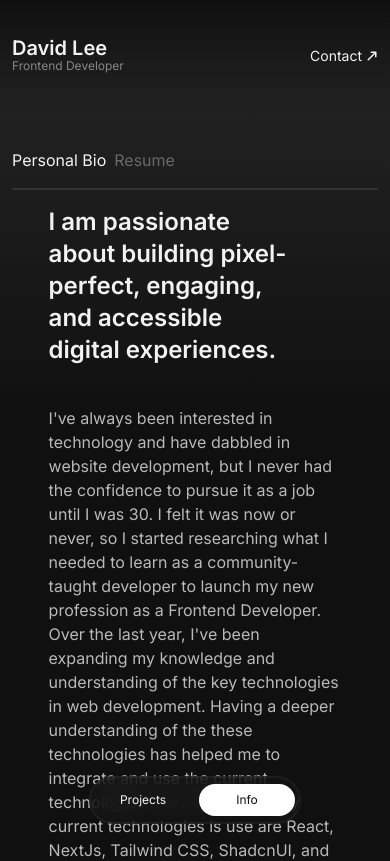
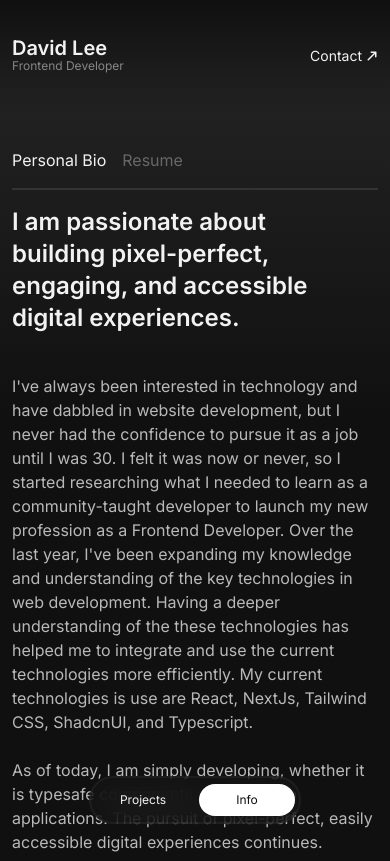
Before and after one commit to DLee1993/Portfolio, a Next.js app: page /info in a window 390 px wide. Shown: the top 861 px of the page. Built offline with nearby package versions, Linux system fonts and the light colour scheme.

Commit message:
added width restriction and margin x auto on tablet and desktop viewports

```diff
--- a/app/(pages)/info/page.tsx
+++ b/app/(pages)/info/page.tsx
@@ -13,7 +13,7 @@ export default function Page() {
         <section className="relative flex flex-col md:flex-row gap-y-4 md:gap-x-10">
             <aside className="sticky top-0 border-b-2 md:border-none border-csFadedWhite/10 py-4 min-w-36">
                 <h3 className="text-csFadedWhite hidden md:block text-sm">Index</h3>
-                <ul className="mt-5 flex flex-row md:flex-col gap-x-2 md:gap-y-2">
+                <ul className="mt-5 flex flex-row md:flex-col gap-x-4 md:gap-y-2">
                     <li
                         onClick={() => updateTabs(1)}
                         className={`cursor-pointer ${
@@ -39,7 +39,7 @@ export default function Page() {
                     id="biography"
                     className={tab === 1 ? "block" : "hidden"}
                 >
-                    <article className="w-4/5 mx-auto">
+                    <article className="md:w-4/5 md:mx-auto">
                         <h3 className="text-2xl w-5/6 font-semibold">
                             I am passionate about building pixel-perfect, engaging, and accessible
                             digital experiences.
@@ -70,7 +70,7 @@ export default function Page() {
                     id="resume"
                     className={tab === 2 ? "block" : "hidden"}
                 >
-                    <article className="w-3/4 mx-auto">
+                    <article className="md:w-4/5 md:mx-auto">
                         <h3 className="text-2xl w-5/6 font-semibold">Curriculum vitae</h3>
                         <p className="mt-10">resume content</p>
                     </article>
```
